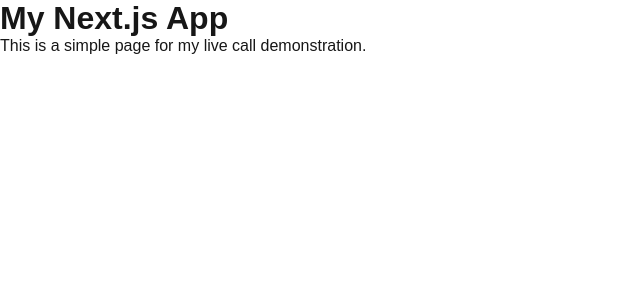
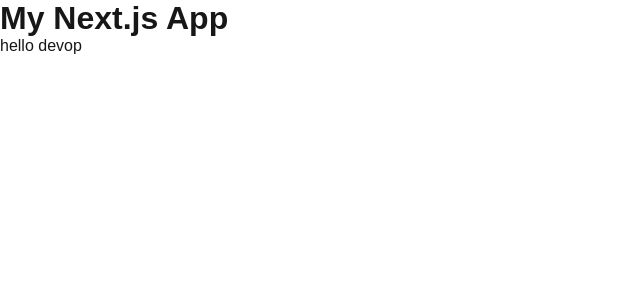
Before and after one commit to Sankalp19y/my-next-app, a Next.js app: page / in a window 1280 px wide. Shown: the top 300 px of the page, without its empty margins (0-640 px from the left). Built offline with nearby package versions, Linux system fonts and the light colour scheme.

Commit message:
Corrected next.config file name and syntax

```diff
--- a/app/page.js
+++ b/app/page.js
@@ -2,7 +2,7 @@
   return (
     <main>
       <h1>My Next.js App</h1>
-      <p>This is a simple page for my live call demonstration.</p>
+      <p>hello devop</p>
     </main>
   );
 }
```
